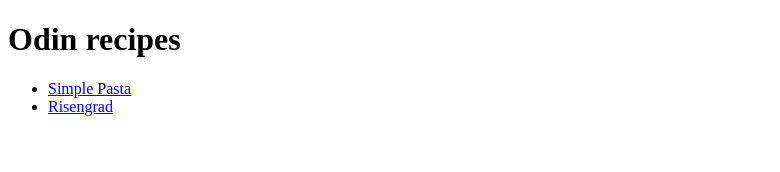
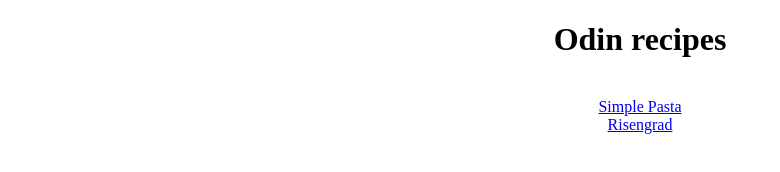
Before and after one commit to Dzemil/odin-recipes, a plain HTML site: page index.html in a window 1280 px wide. Shown: the whole page, without its empty margins (0-780 px from the left). Drawn offline with Linux system fonts and the light colour scheme.

Commit message:
added stylesheet

```diff
--- a/index.html
+++ b/index.html
@@ -3,6 +3,7 @@
 <head>
     <meta charset="UTF-8">
     <meta name="viewport" content="width=device-width, initial-scale=1.0">
+    <link rel="stylesheet" href="styles.css"/>
     <title>Document</title>
 </head>
 <body>
--- /dev/null
+++ b/styles.css
@@ -0,0 +1,7 @@
+* {
+    text-align: center;
+}
+
+ul {
+    display: inline;
+}
```
